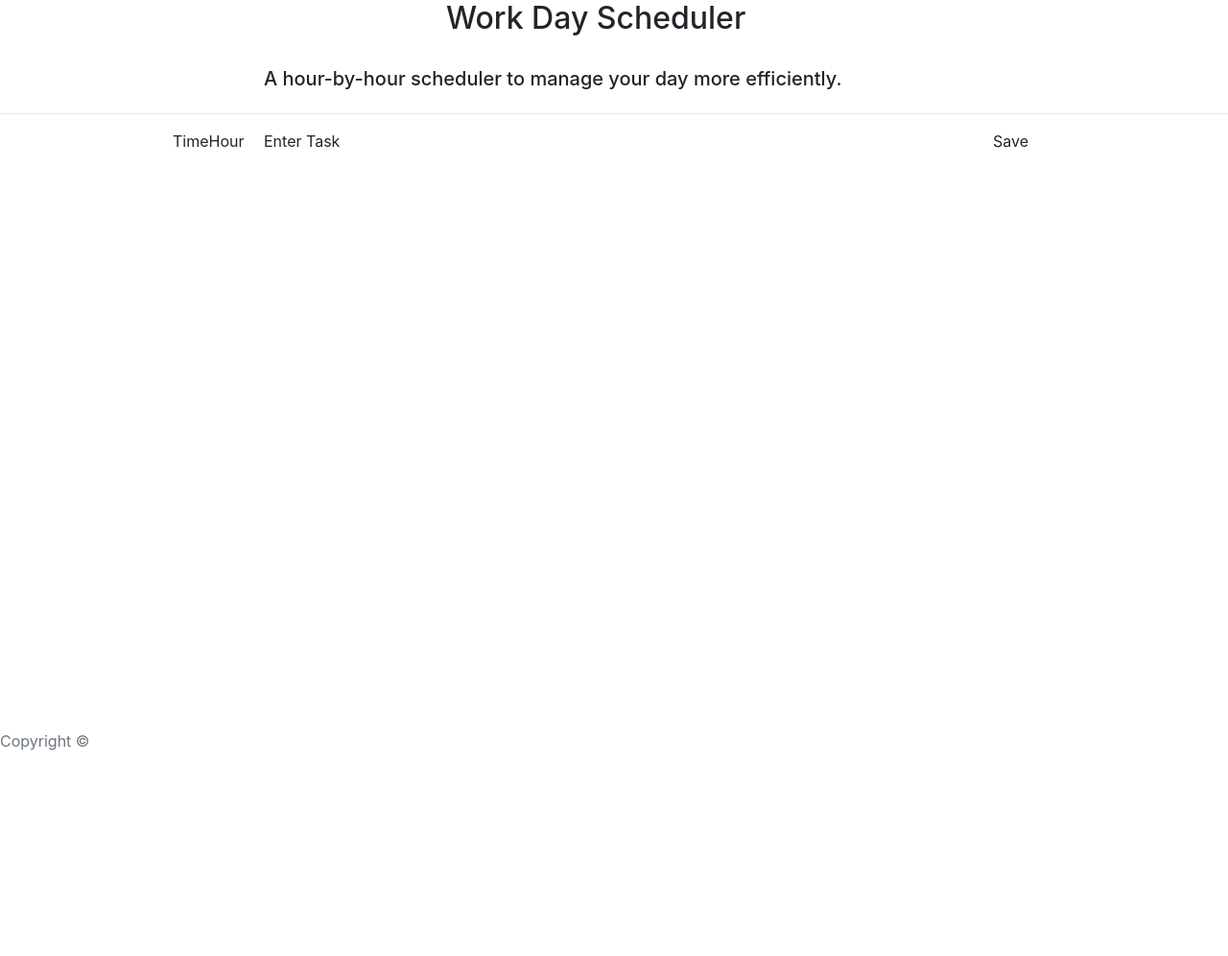
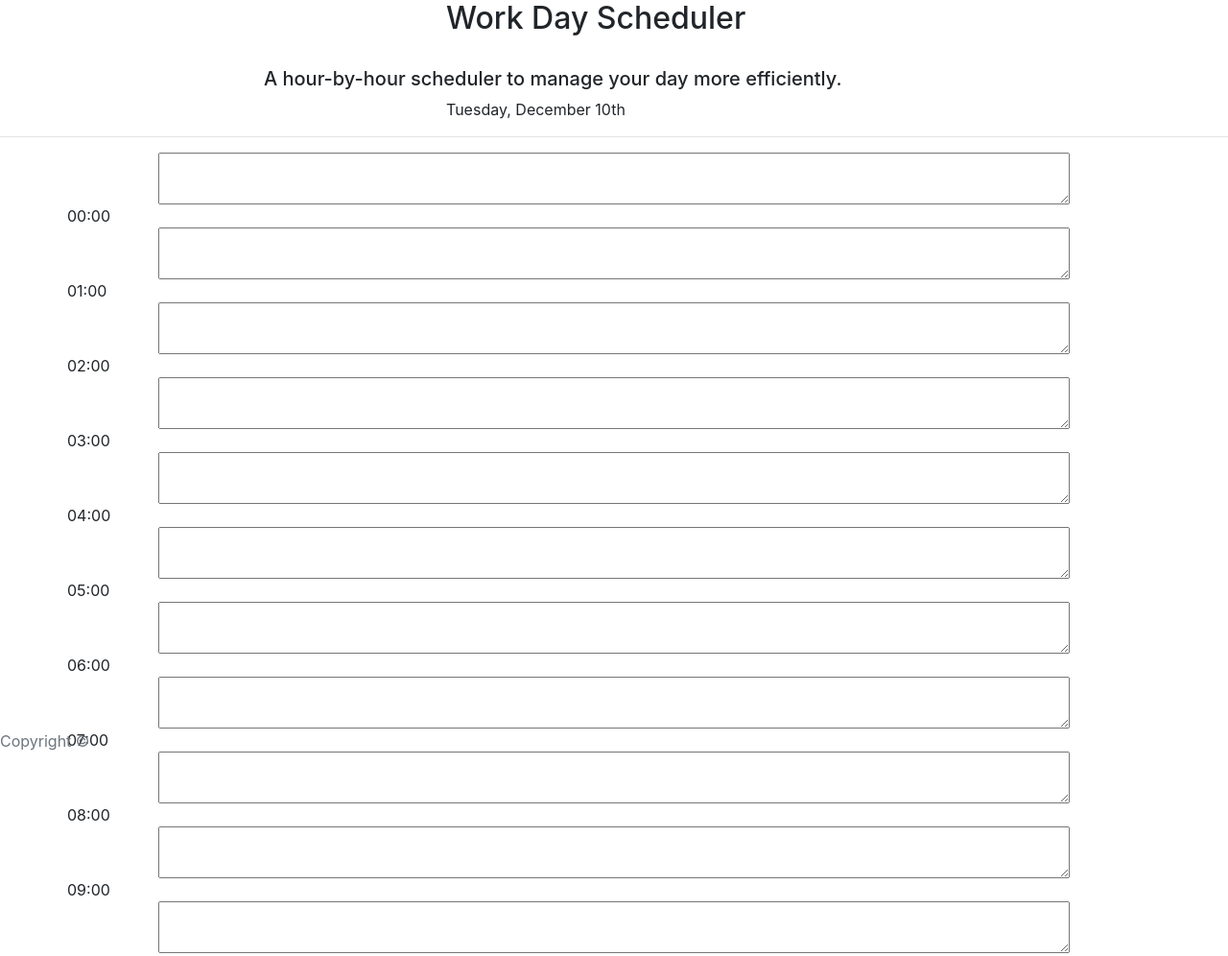
Before and after one commit to sevenspell/workdayscheduler, a plain HTML site: page index.html in a window 1280 px wide. Shown: the top 996 px of the page at 96% size. Before the commit the page ends 800 px from the top, so only its background shows below. Drawn offline with nearby package versions, Linux system fonts and the light colour scheme.

Commit message:
layout for schedule

```diff
--- a/index.html
+++ b/index.html
@@ -56,17 +56,17 @@
 
     <hr id="linebreak">
 
-    <div class="container">
-        <div class="row justify-content-left" id="hourlyrow">
-            <div class="col-sm-1 offset-sm-1" id="time">
-                TimeHour
+    <div class="container" id="schedulecontainer">
+        <div class="row justify-content-left hourlyrow" id="hourlyrow">
+            <!-- <div class="col-sm-1 hour" id="hour">
+
             </div>
-            <div class="col-sm-8" id="task">
+            <div class="col-sm-10 task" id="task">
                 Enter Task
             </div>
-            <div class="col-sm-1" id="save">
+            <div class="col-sm-1 save" id="save">
                 Save
-            </div>
+            </div> -->
         </div>
     </div>
 
@@ -95,38 +95,64 @@
     <!--jQuery and moment.js pseudocoding-->
     <script type="text/javascript">
 
-    $(document).ready(function(){
+        $(document).ready(function () {
 
-        var currentHour = moment().hour();
-      // var currentTime = moment();
-      // console.log(currentTime.hour());
-      for (var i = 9; i < 18; i++) {
-        if (i < currentHour) {
-          $('#hour-' + i).addClass('past')
-        } else if (i === currentHour) {
-          $('#hour-' + i).addClass('present')
-        } else {
-          $('#hour-' + i).addClass('future')
-        }
-      };
 
         //variables
 
         //functions
+        function init(){
+            $("#hour").empty();
+            $("#task").empty();
+        }
 
         //1. initialize at start of day
         //clear scheduler
+        init();
+        //display current day and date
+            var dateTitle = moment().format("dddd, MMMM Do");
+            $("#datetitle").append(dateTitle);
+
+        //create array for hours
+        var hourlySlots = [moment().format('00:00'),moment().format('01:00'),moment().format('02:00'),moment().format('03:00'),moment().format('04:00'),moment().format('05:00'),moment().format('06:00'),moment().format('07:00'),moment().format('08:00'),moment().format('09:00'),moment().format('10:00'),moment().format('11:00'),moment().format('12:00'),moment().format('13:00'),moment().format('14:00'),moment().format('15:00'),moment().format('16:00'), moment().format('17:00'), moment().format('18:00'), moment().format('19:00'), moment().format('20:00'), moment().format('21:00'), moment().format('22:00'), moment().format('23:00')]
 
 
-            //display current day and date
-
-
-        //2. build timer that holds current time in the background
+        //2. build holder of current time
         //add colour to reflect current hour slot
         //add colour to reflect past hour slots
         //add colour to reflect future hour slots
+            var currentHour = moment().hour();
+
         //3. use for loop to create hourly slots
-            //create array for hours
+            for (var i = 0; i < hourlySlots.length; i++) {
+                if (i < currentHour) {
+                    $("#hourlyrow" + i).addClass("past");
+                    $("#hourlyrow").append("<div class='container hourboxes'> <div class='row justify-content-left hourrow'> <div class='col-sm-1 hourbox'></div> <textarea class='col-sm-10 taskbox'></textarea> <div class='col-sm-1 savebox'></div> </div></div>");
+                    $("#hourlyrow" + i).css({"border-width": "1px",
+                                    "border-color": "#B22222",
+                                    "border-style": "solid"});
+                    $("#hourlyrow").append(hourlySlots[i]);
+                } else if (i === currentHour) {
+                    $(".hourlyrow" + i).addClass("present");
+                    $("#hourlyrow").append("<div class='container hourboxes'> <div class='row justify-content-left hourrow'> <div class='col-sm-1 hourbox'></div> <textarea class='col-sm-10 taskbox'></textarea> <div class='col-sm-1 savebox'></div> </div></div>");
+                    $("#hourlyrow" + i).css({"border-width": "1px",
+                                    "border-color": "#B22222",
+                                    "border-style": "solid"});
+                    $("#hourlyrow").append(hourlySlots[i]);
+                } else {
+                    $("#hourlyrow" + i).addClass("future");
+                    $("#hourlyrow").append("<div class='container hourboxes'> <div class='row justify-content-left hourrow'> <div class='col-sm-1 hourbox'></div> <textarea class='col-sm-10 taskbox'></textarea> <div class='col-sm-1 savebox'></div> </div></div>");
+                    $("#hourlyrow" + i).css({"border-width": "1px",
+                                    "border-color": "#B22222",
+                                    "border-style": "solid"});
+                    $("#hourlyrow").append(hourlySlots[i]);
+                }
+            };
+
+            console.log(currentHour);
+
+
+
             //4. create textbox to allow task entries
             //5. create save button to save textbox input to local storage
 
```
Lines whose indentation alone changed are shown as unchanged.
